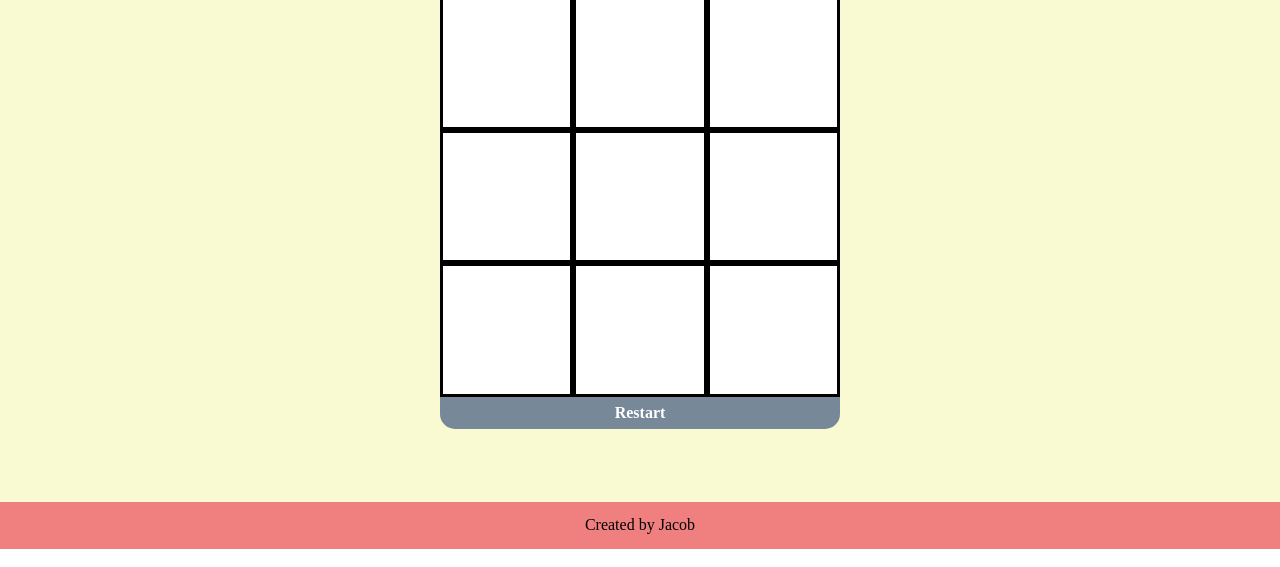
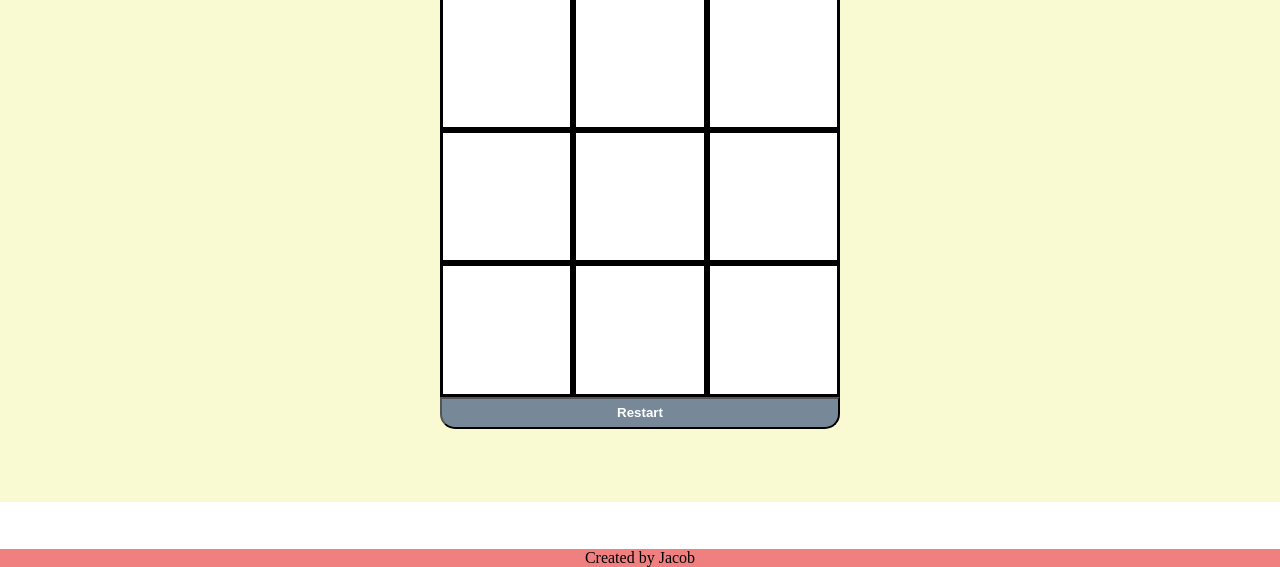
Before and after one commit to jakovid/Portfolio-03-Tic-Tac-Toe, a website: page dist/index.html in a window 1280 px wide. Shown: the part 251-818 px from the top of the page. Drawn offline with Linux system fonts and the light colour scheme.

Commit message:
minor update

```diff
--- a/dist/index.html
+++ b/dist/index.html
@@ -1,5 +1,6 @@
 <!DOCTYPE html>
 <html lang="en">
+
 <head>
     <meta charset="UTF-8">
     <meta http-equiv="X-UA-Compatible" content="IE=edge">
@@ -33,13 +34,13 @@
                 <div class="gameSquare" id="r3c3"></div>
             </div>
         </div>
-        <div id="gameZoneBottom">
-            <div id="restart">Restart</div>
-        </div>
-    </div>
-    <div id="footer">
-        <div id="footerTitle">Created by Jacob</div>
+        <button id="gameZoneBottom">Restart
     </div>
 </div>
+<div id="footer">
+    <div id="footerTitle">Created by Jacob</div>
+</div>
+</div>
 <script src="main.js"></script>
+
 </html>
```
